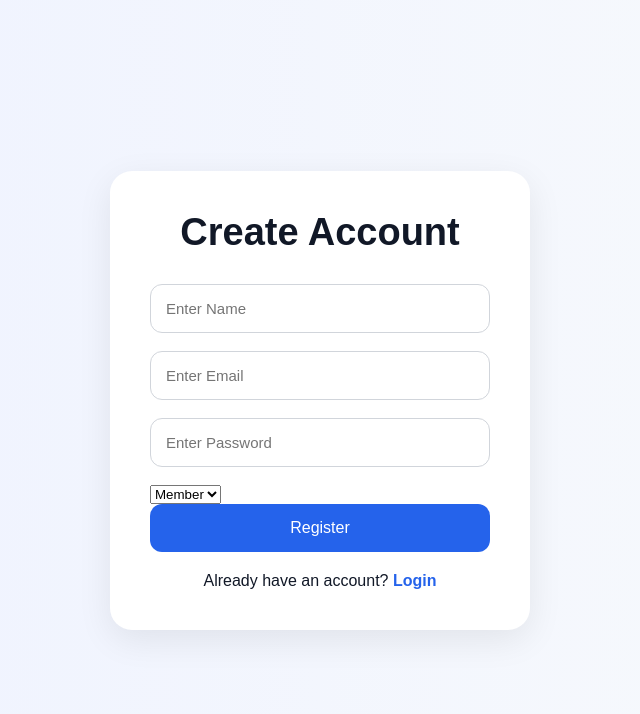
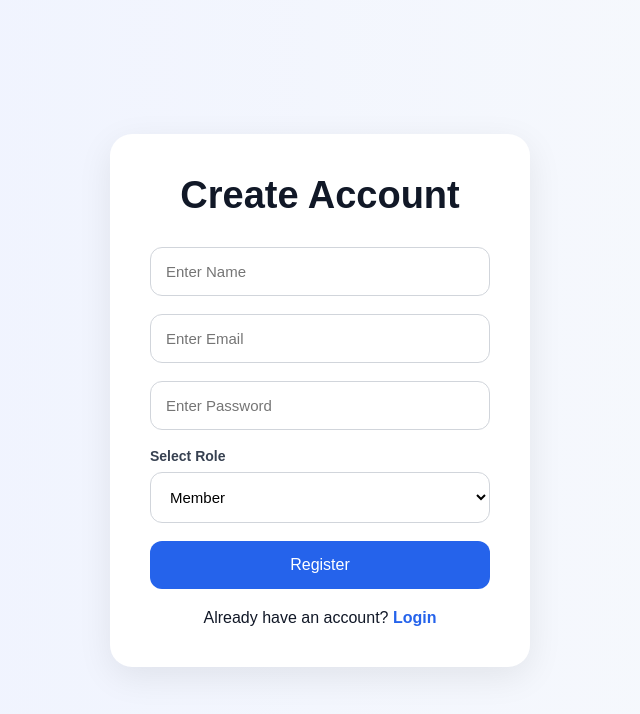
Before and after one commit to Mohitthakur123/team-task-manager, a React app in the folder frontend/: page /register in a window 1280 px wide. Shown: the top 714 px of the page, without its empty margins (320-960 px from the left). Built offline with nearby package versions, Linux system fonts and the light colour scheme; the HTML template or start-up script is replaced by a standard one.

Commit message:
Completed team task manager project

```diff
--- a/frontend/src/pages/Register.jsx
+++ b/frontend/src/pages/Register.jsx
@@ -1,6 +1,9 @@
 import { useState } from "react";
 
-import { Link, useNavigate } from "react-router-dom";
+import {
+  Link,
+  useNavigate
+} from "react-router-dom";
 
 import API from "../services/api";
 
@@ -8,30 +11,48 @@ function Register() {
 
   const navigate = useNavigate();
 
-  const [formData, setFormData] = useState({
+  const [formData, setFormData] =
+    useState({
+
       name: "",
+
       email: "",
+
       password: "",
+
       role: "member"
     });
+
+  /* ================= HANDLE INPUT ================= */
 
   const handleChange = (e) => {
 
     setFormData({
+
       ...formData,
-      [e.target.name]: e.target.value
+
+      [e.target.name]:
+        e.target.value
     });
   };
 
-  const handleRegister = async (e) => {
+  /* ================= REGISTER ================= */
+
+  const handleRegister =
+    async (e) => {
 
     e.preventDefault();
 
     try {
 
-      await API.post("/auth/signup", formData);
+      await API.post(
+        "/auth/signup",
+        formData
+      );
 
-      alert("Registration Successful");
+      alert(
+        "Registration Successful"
+      );
 
       navigate("/login");
 
@@ -39,7 +60,9 @@ function Register() {
 
       console.log(error);
 
-      alert("Registration Failed");
+      alert(
+        "Registration Failed"
+      );
     }
   };
 
@@ -53,31 +76,54 @@ function Register() {
 
         <form onSubmit={handleRegister}>
 
+          {/* NAME */}
+
           <input
             type="text"
             name="name"
             placeholder="Enter Name"
+            value={formData.name}
             onChange={handleChange}
+            required
           />
+
+          {/* EMAIL */}
 
           <input
             type="email"
             name="email"
             placeholder="Enter Email"
+            value={formData.email}
             onChange={handleChange}
+            required
           />
+
+          {/* PASSWORD */}
 
           <input
             type="password"
             name="password"
             placeholder="Enter Password"
+            value={formData.password}
             onChange={handleChange}
+            required
           />
 
+          {/* ROLE */}
+
+          <div className="role-wrapper">
+
+            <label>
+              Select Role
+            </label>
+
             <select
+              className="role-select"
               name="role"
+              value={formData.role}
               onChange={handleChange}
             >
+
               <option value="member">
                 Member
               </option>
@@ -85,20 +131,33 @@ function Register() {
               <option value="admin">
                 Admin
               </option>
+
             </select>
 
+          </div>
+
+          {/* BUTTON */}
+
           <button type="submit">
+
             Register
+
           </button>
 
         </form>
 
         <p>
+
           Already have an account?
+
           {" "}
+
           <Link to="/login">
+
             Login
+
           </Link>
+
         </p>
 
       </div>
--- a/frontend/src/styles.css
+++ b/frontend/src/styles.css
@@ -661,3 +661,46 @@ body{
     width: 100%;
   }
 }
+/* ROLE SELECT */
+
+.role-wrapper{
+  margin-bottom: 18px;
+}
+
+.role-wrapper label{
+
+  display: block;
+
+  margin-bottom: 8px;
+
+  font-size: 14px;
+
+  font-weight: 600;
+
+  color: #374151;
+}
+
+.role-select{
+
+  width: 100%;
+
+  padding: 15px;
+
+  border-radius: 12px;
+
+  border: 1px solid #d1d5db;
+
+  outline: none;
+
+  font-size: 15px;
+
+  background: white;
+
+  cursor: pointer;
+
+  transition: 0.3s;
+}
+
+.role-select:focus{
+  border-color: #2563eb;
+}
```
Lines whose indentation alone changed are shown as unchanged.
